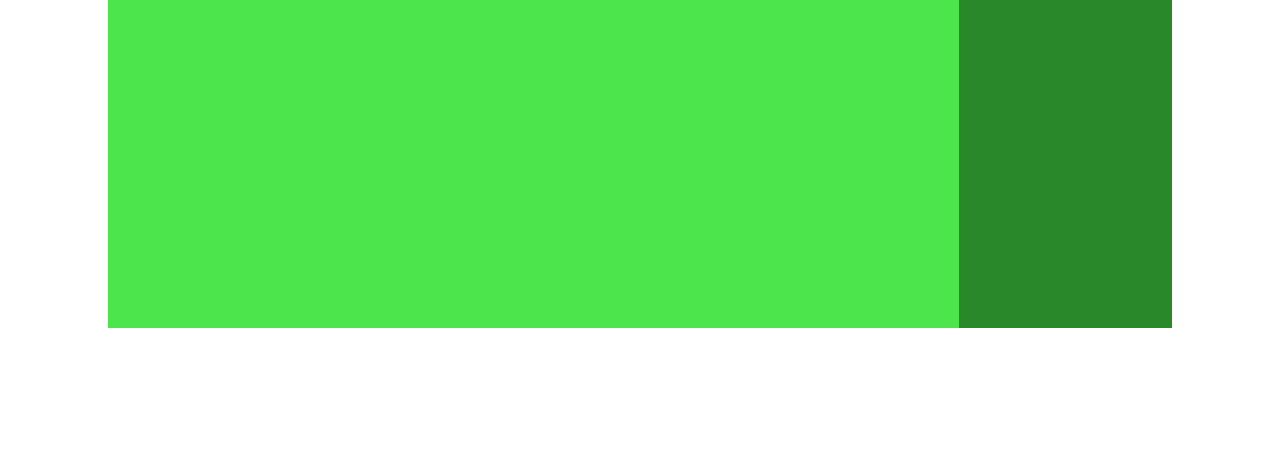
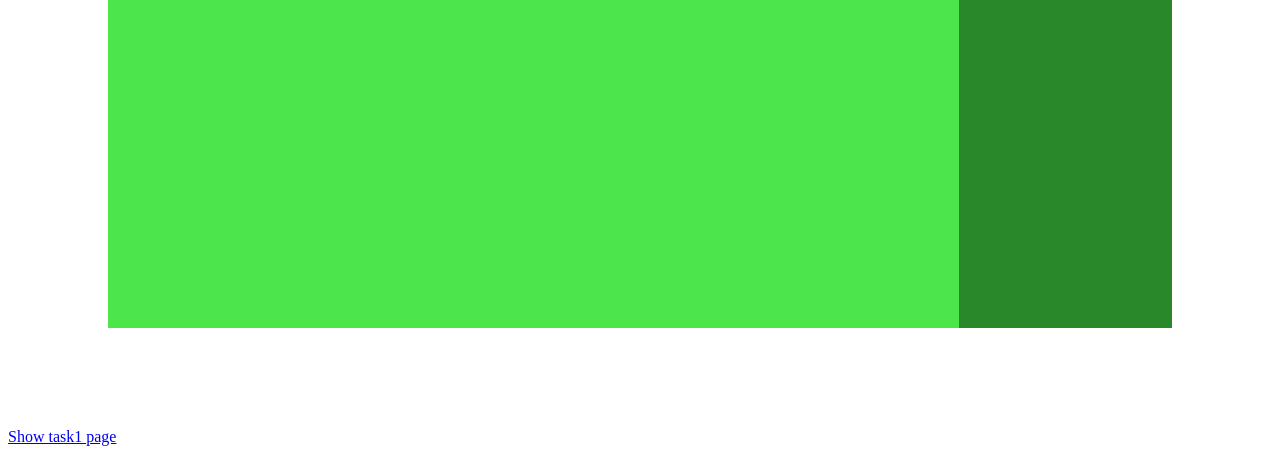
Before and after one commit to Honcharov-Danylo-IK-03/Lab3, a plain HTML site: page task2.html in a window 1280 px wide. Shown: the part 530-984 px from the top of the page. Drawn offline with Linux system fonts and the light colour scheme.

Commit message:
Update task2.html

```diff
--- a/task2.html
+++ b/task2.html
@@ -22,5 +22,6 @@
         </div>
     </div>
 </div>
+    <a href="./index.html">Show task1 page</a>
 </body>
 </html>
```
